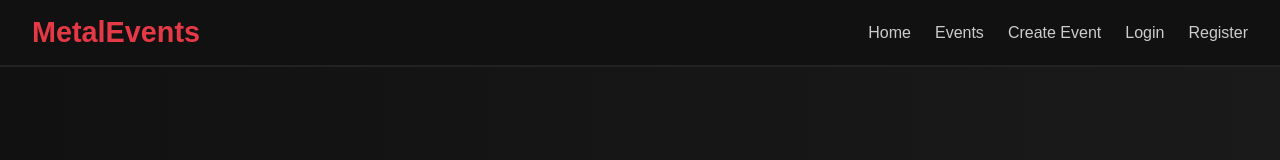
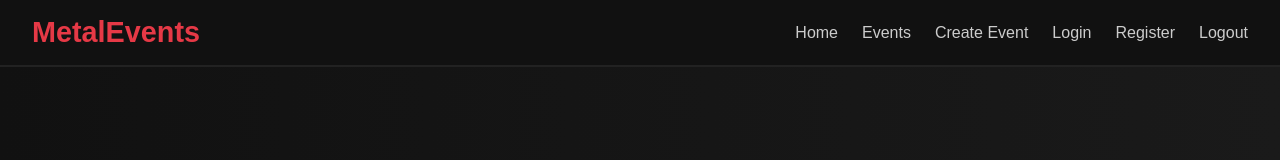
Before and after one commit to PavelAbadon/Music-Events, a React (Vite) app in the folder client/: page / in a window 1280 px wide. Shown: the top 160 px of the page. Built offline with nearby package versions, Linux system fonts and the light colour scheme.

Commit message:
installl react router

```diff
--- a/client/package.json
+++ b/client/package.json
@@ -11,7 +11,8 @@
   },
   "dependencies": {
     "react": "^19.2.0",
-    "react-dom": "^19.2.0"
+    "react-dom": "^19.2.0",
+    "react-router": "^7.12.0"
   },
   "devDependencies": {
     "@eslint/js": "^9.39.1",
--- a/client/src/App.jsx
+++ b/client/src/App.jsx
@@ -13,6 +13,7 @@ export default function Home() {
           <a href="#">Create Event</a>
           <a href="#">Login</a>
           <a href="#">Register</a>
+          <a href="#">Logout</a>
         </nav>
       </header>
 
```
Also changed, not shown: 1 other file (tests, documents, lock files or other folders).
